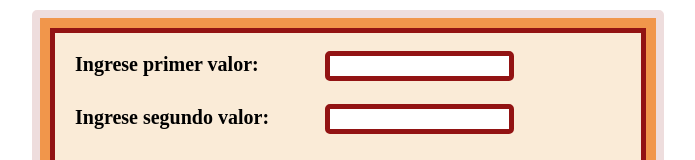
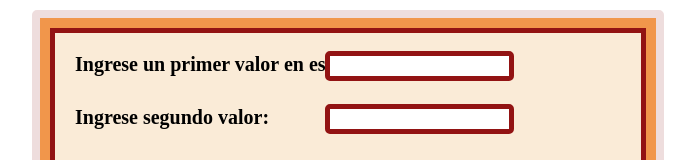
Before and after one commit to JosephDanielRuizRuiz/Calculadora, an Angular app in the folder Proyecto/: page /super-calculadora in a window 1280 px wide. Shown: the top 160 px of the page, without its empty margins (302-997 px from the left). Built offline with nearby package versions, Linux system fonts and the light colour scheme; a web font is replaced by a local one.

Commit message:
Agregamos texto de experimento

```diff
--- a/Proyecto/src/app/super-calculadora/super-calculadora.component.html
+++ b/Proyecto/src/app/super-calculadora/super-calculadora.component.html
@@ -12,7 +12,7 @@
     <div class="contenedor">
         <div class="calculadora">
             <div class="Numeros">
-                <label for="Ingrese primer valor:">Ingrese primer valor:</label>
+                <label for="Ingrese primer valor:">Ingrese un primer valor en este campo:</label>
                 <br>
                 <input type="text" name="Valor1" class="input" [(ngModel)]="Valor1">
                 <br>
```
